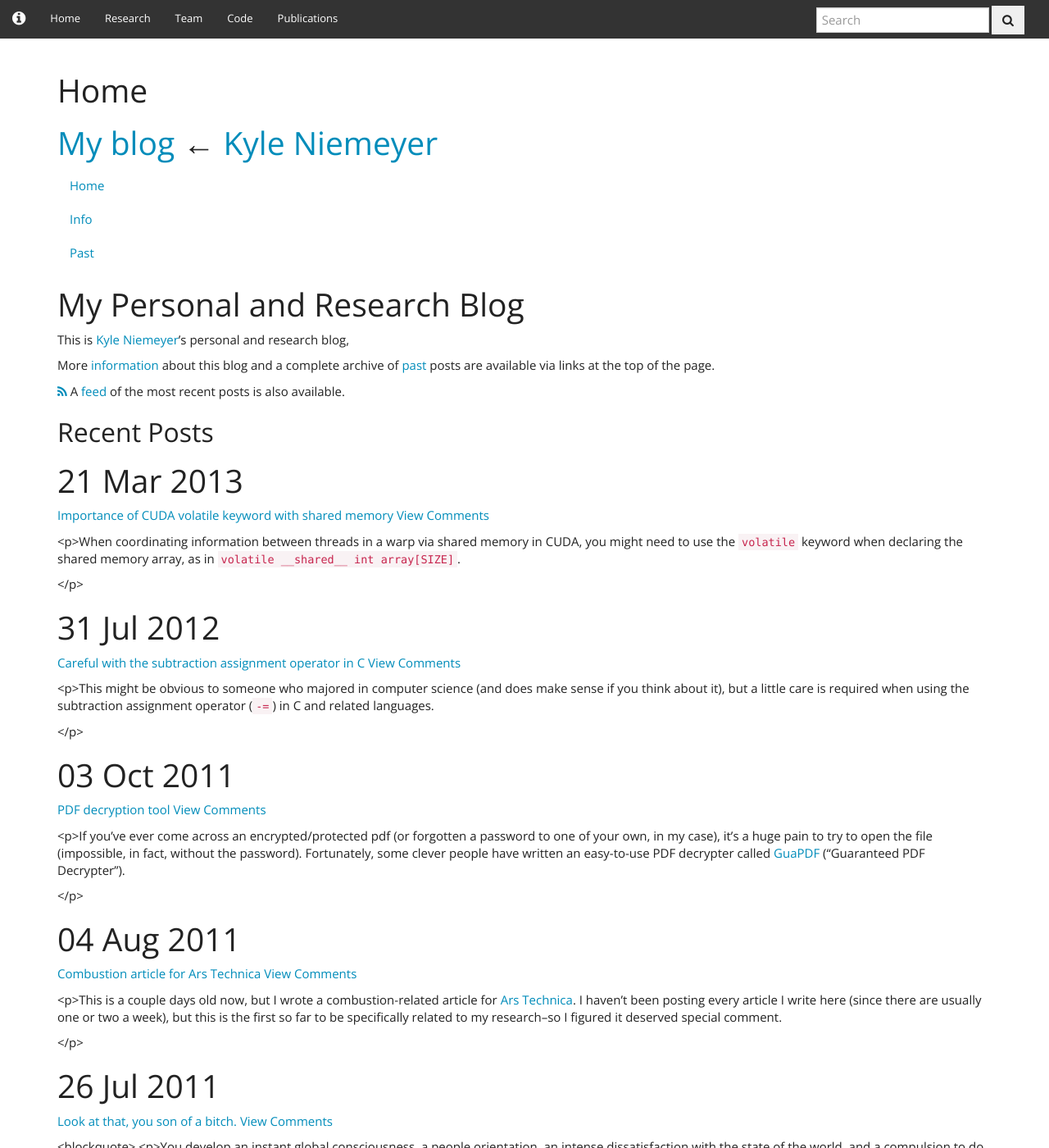
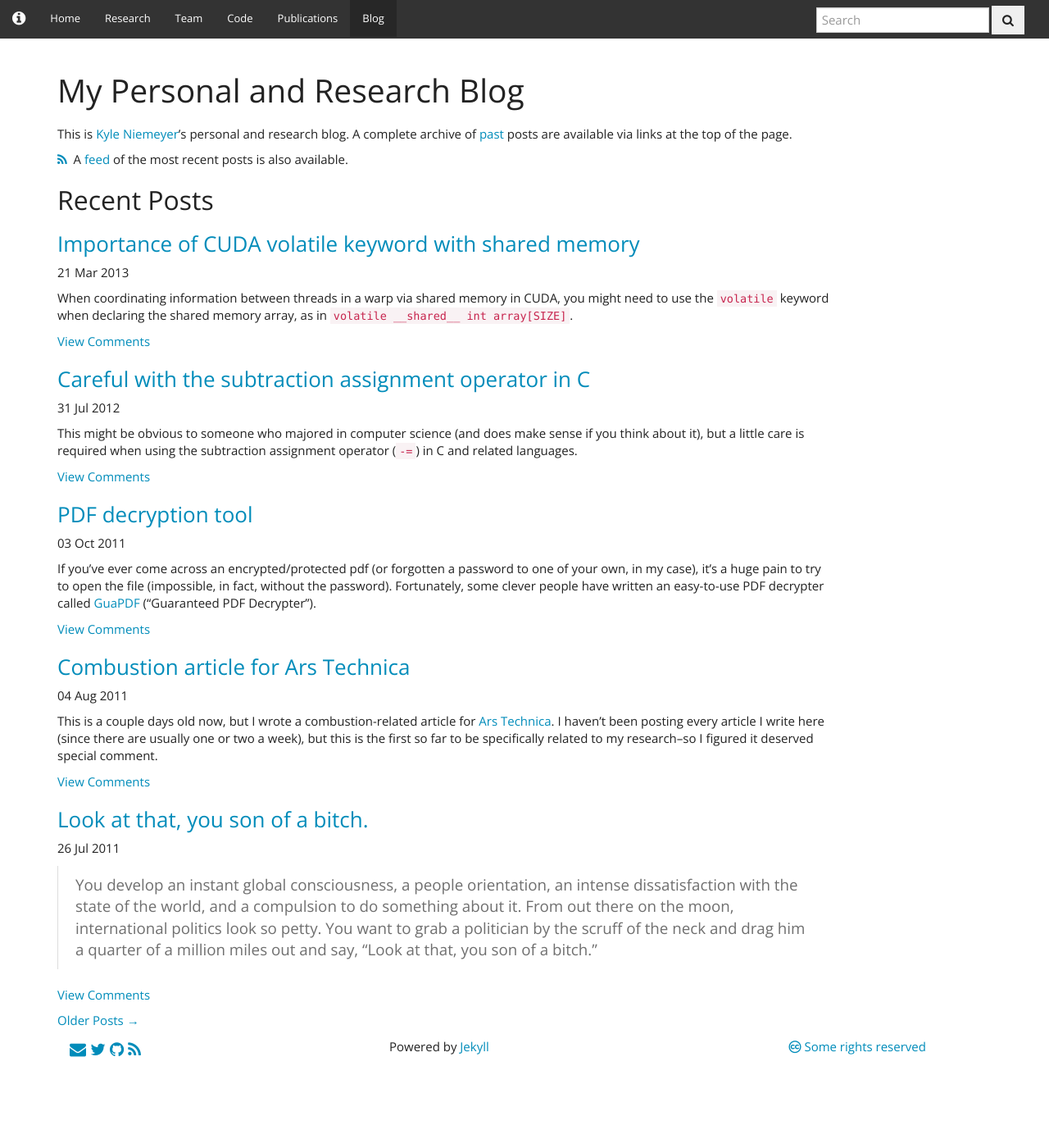
Before and after one commit to kyleniemeyer/kyleniemeyer.com, a Jekyll site: the page built from blog/index.markdown, in a window 1280 px wide and 1400 px high. Shown: the whole window at 82% size. Built offline with Jekyll 4.4.1, drawn with Linux system fonts in a browser that asks for light colours; nearby versions of some CDN libraries; comment, search, counter and statistics services are not loaded; some of the changed text lies outside the part shown.

Commit message:
fixed formatting for blog

```diff
--- a/_includes/javascript.html
+++ b/_includes/javascript.html
@@ -17,3 +17,5 @@ MathJax.Hub.Config({ TeX: { equationNumbers: {autoNumber: "all"} } });
         integrity="sha384-0mSbJDEHialfmuBBQP6A4Qrprq5OVfW37PRR3j5ELqxss1yVqOtnepnHVP9aJ7xS"
         crossorigin="anonymous">
 </script>
+
+<script id="dsq-count-scr" src="//kyleniemeyer.disqus.com/count.js" async></script>
--- a/_includes/nav-blog.html
+++ /dev/null
@@ -1,9 +0,0 @@
-<h1>
-	<a href="/blog/" title="My blog">My blog</a>
-	<span class="byline">&larr; <a href="/">Kyle Niemeyer</a></span>
-</h1>
-<ul class="nav">
-  <li><a class="home" href="/blog/">Home</a></li>
-  <li><a class="info" href="/blog/info/">Info</a></li>
-  <li><a class="past" href="/blog/past/">Past</a></li>
-</ul>
--- a/_includes/navbar.html
+++ b/_includes/navbar.html
@@ -27,6 +27,8 @@
                 <a href="/code/">Code</a></li>
                 <li {% if page.url == "/pubs/" %} class="active" {% endif %} >
                 <a href="/pubs/">Publications</a></li>
+                <li {% if page.url == "/blog/" %} class="active" {% endif %} >
+                <a href="/blog/">Blog</a></li>
 
             </ul>
 
--- a/_layouts/blog.html
+++ /dev/null
@@ -1,12 +0,0 @@
----
-layout: default
-top: Blog
----
-
-  <div id="header">
-	{% include nav-blog.html %}
-  </div>
-
-  <div id="page">
-    {{ content }}
-  </div>
--- a/_layouts/page.html
+++ b/_layouts/page.html
@@ -4,7 +4,7 @@ top: Niemeyer Research Group
 ---
 
 <div class="row">
-    <div class="col-md-8">
+    <div class="col-md-10">
         <article>
             {{ content }}
         </article>
--- a/blog/index.markdown
+++ b/blog/index.markdown
@@ -1,36 +1,27 @@
 ---
-layout: blog
-title: Home
-section: Home
-
+layout: page
+title: My Personal and Research Blog
 feed: atom.xml
 keywords: Blog, Research, Academia
 ---
 
-My Personal and Research Blog
-==========================================
+This is [Kyle Niemeyer](/)'s personal and research blog. A complete archive of [past](/blog/past/) posts are available via links at the top of the page.
 
-This is [Kyle Niemeyer](/)'s personal and research blog,
-
-More [information](/blog/info/) about this blog and a complete archive
-of [past](/blog/past/) posts are available via links at the top of the page.
-
-[{% icon fa-rss %}{:title="Atom feed of recent posts" .right}][feed]
+[{% icon fa-rss %}{:title="Atom feed of recent posts" .right}][feed]&nbsp;
 A [feed][] of the most recent posts is also available.
 
 [feed]: /blog/atom.xml
 
-Recent Posts
-------------
+## Recent Posts
 
 {% for post in site.categories.blog limit:5 %}
-<div class="section list">
-  <h1>{{ post.date | date_to_string }}</h1>
-  <p class="line">
-  <a class="title" href="{{ post.url }}">{{ post.title }}</a>
-  <a class="comments" href="{{ post.url }}#disqus_thread">View Comments</a>
-  </p>
-  <p class="excerpt">{{ post.excerpt }}</p>
+<div class="section list" markdown="0">
+    <h3><a class="entry-title" href="{{ post.url }}">{{ post.title }}</a></h3>
+    <span class="post-date">{{ post.date | date_to_string }}</span>
+    <p class="excerpt">{{ post.excerpt }}</p>
+    <p class="line">
+    <a class="comments" href="{{ post.url }}#disqus_thread">View Comments</a>
+    </p>
 </div>
 {% endfor %}
 
--- a/blog/info.markdown
+++ /dev/null
@@ -1,38 +0,0 @@
----
-title: About
-section: Blog
-layout: blog
----
-
-Colophon
---------
-The posts in the blog are written in a hybrid of [Markdown][] (for text) and
-[LaTeX][] (for equations) and converted into HTML by [MaRuKu][] as part of
-the [Jekyll][] engine.
-
-[My entire site](/) is managed this way and there are more details about the
-design and technology I use at the main site's [colophon][].
-
-[jekyll]: http://github.com/mreid/jekyll/
-[markdown]: http://daringfireball.net/projects/markdown/
-[latex]: http://www.latex-project.org/
-[maruku]: http://maruku.rubyforge.org/
-[colophon]: /info/
-
-License
--------
-
-<div class="row">
-<div class="col-md-9">
-
-Unless specified otherwise, all design and content within this site is licensed under a <a rel="license" href="http://creativecommons.org/licenses/by/4.0/">Creative Commons Attribution 4.0 International License</a>.
-
-</div>
-<div class="col-md-3">
-
-<a rel="license" href="http://creativecommons.org/licenses/by/4.0/">
-<img class="inset right" alt="Creative Commons License" style="border-width:0" src="/assets/img/cc-by.svg" />
-</a>
-
-</div>
-</div>
```
Also changed, not shown: _includes/disqus.html (added, +24 -0 lines), _includes/nav-name.html (deleted, +0 -10 lines), _includes/sidebar.html (added, +57 -0 lines), _layouts/blog-post.html (+13 -38 lines), blog/past.markdown (+8 -11 lines).
